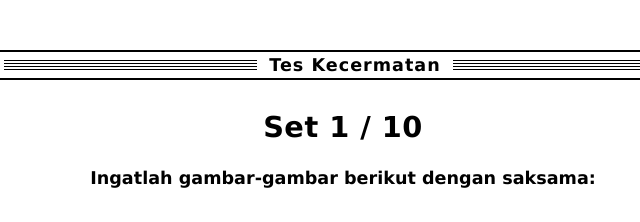
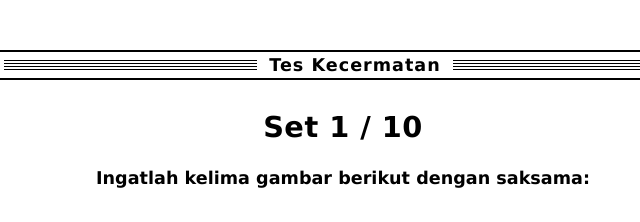
Before and after one commit to gilanggssantoso/MissingImage, a plain HTML site: page index.html in a window 1280 px wide. Both pictures are taken after a click on the button "Mulai Tes". Shown: the top 222 px of the page, 297-937 px from the left. Drawn offline with nearby package versions, Linux system fonts and the light colour scheme.

Commit message:
Update index.html

```diff
--- a/index.html
+++ b/index.html
@@ -353,7 +353,7 @@
             <!-- MEMORIZE SCREEN -->
             <div id="memorize-screen" class="screen">
                 <h2 id="memorize-set-title">Set 1 / 10</h2>
-                <p style="font-size: 1.1rem; font-weight: bold;">Ingatlah gambar-gambar berikut dengan saksama:</p>
+                <p style="font-size: 1.1rem; font-weight: bold;">Ingatlah kelima gambar berikut dengan saksama:</p>
                 <div class="timer" id="memorize-timer">10</div>
                 <div class="images-row" id="memorize-images"></div>
             </div>
```
